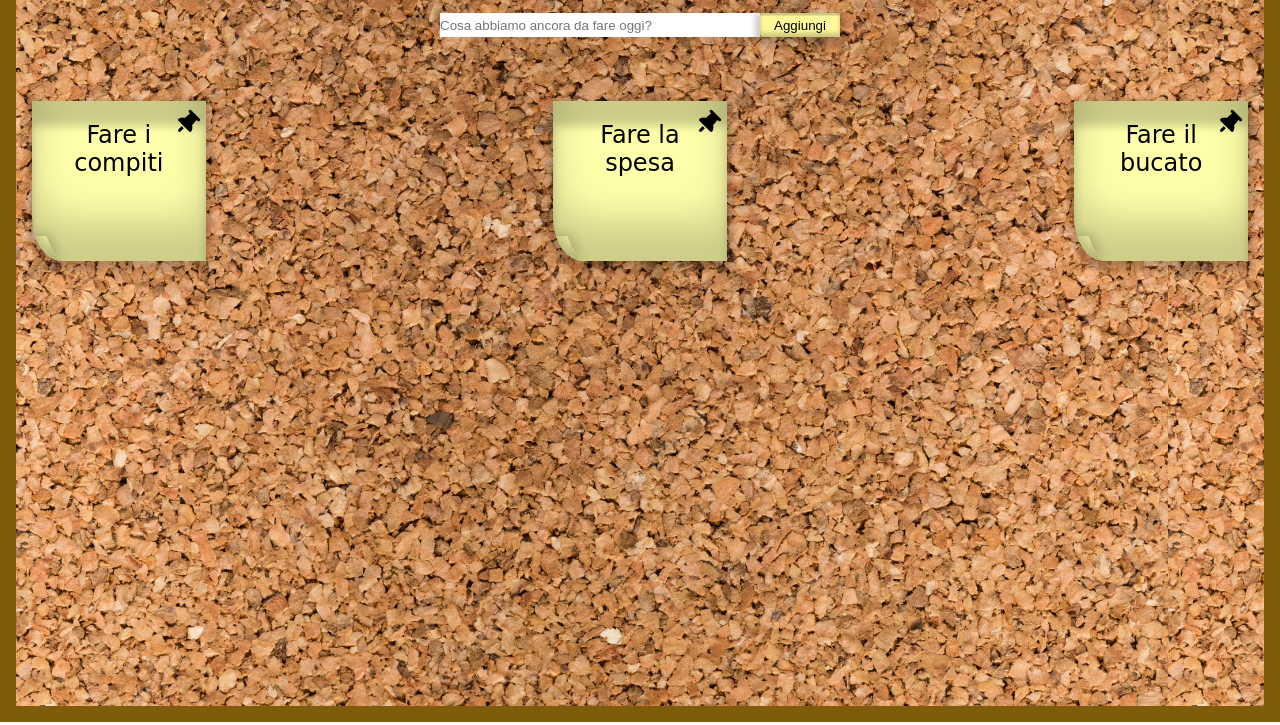
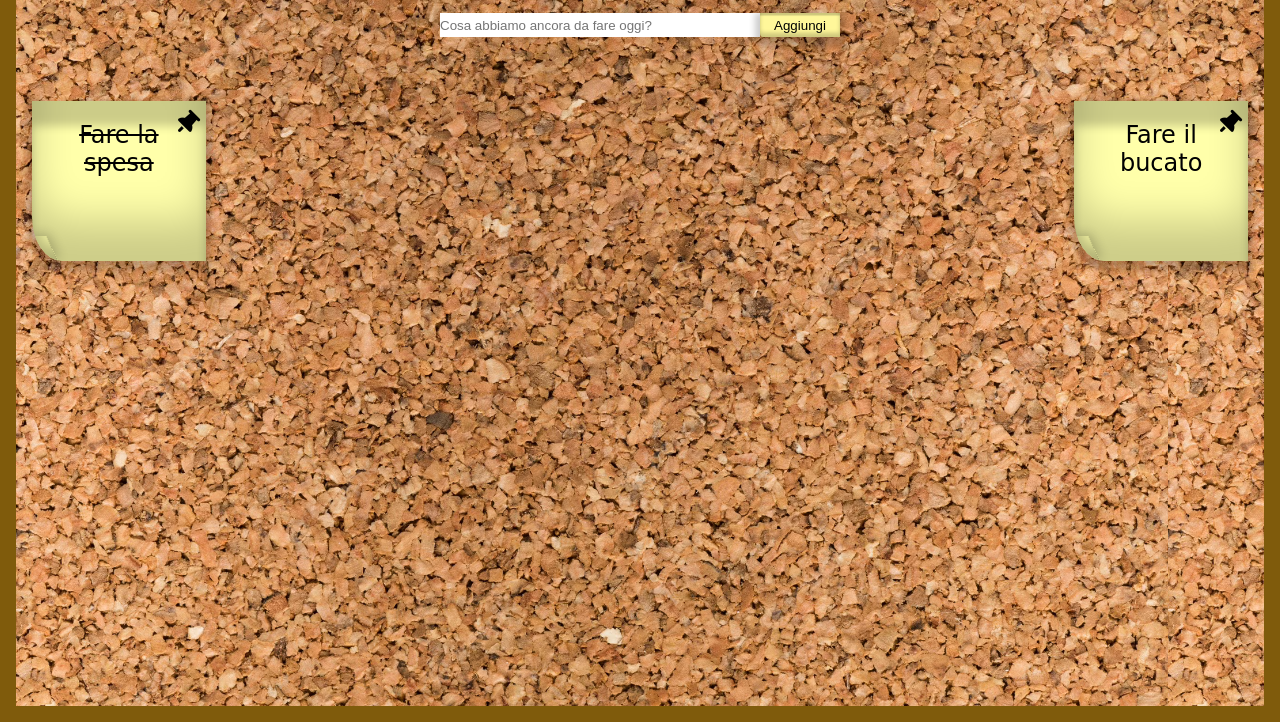
Before and after one commit to LeonardoRinaldi92/vue-todolist, a plain HTML site: page index.html in a window 1280 px wide. Both pictures are taken after a click on the icon 186 px from the left and 201 px from the top of the page. Shown: the part 78-803 px from the top of the page. Drawn offline with nearby package versions, Linux system fonts and the light colour scheme; a web font is replaced by a local one.

Commit message:
aggiunto elimina

```diff
--- a/assets/css/style.css
+++ b/assets/css/style.css
@@ -98,6 +98,10 @@ main h3 {
     cursor: pointer;
 }
 
+.fatto {
+    text-decoration: line-through;
+}
+
 .puntina:hover {
     color: red;
 }
--- a/assets/js/main.js
+++ b/assets/js/main.js
@@ -30,7 +30,12 @@ createApp({
         this.newTodo = {
             text:'',
         done: false,
-    }
+        }
+    },
+    eliminaPost(i) {
+        this.todos.splice(i , 1)
+    },
     }
 }
-}).mount('#app')
+
+).mount('#app')
--- a/index.html
+++ b/index.html
@@ -28,8 +28,8 @@
         </div>
         <div id="bacheca">
             <div v-for="(element, index) in todos" :key="index" class="post">
-                <p>{{element.text}}</p>
-                <i class="fa-solid fa-thumbtack puntina"></i>
+                <p :class="(element.done) ? 'fatto' : ''">{{element.text}}</p>
+                <i class="fa-solid fa-thumbtack puntina" @click="eliminaPost(index)"></i>
             </div>
 
 
```
